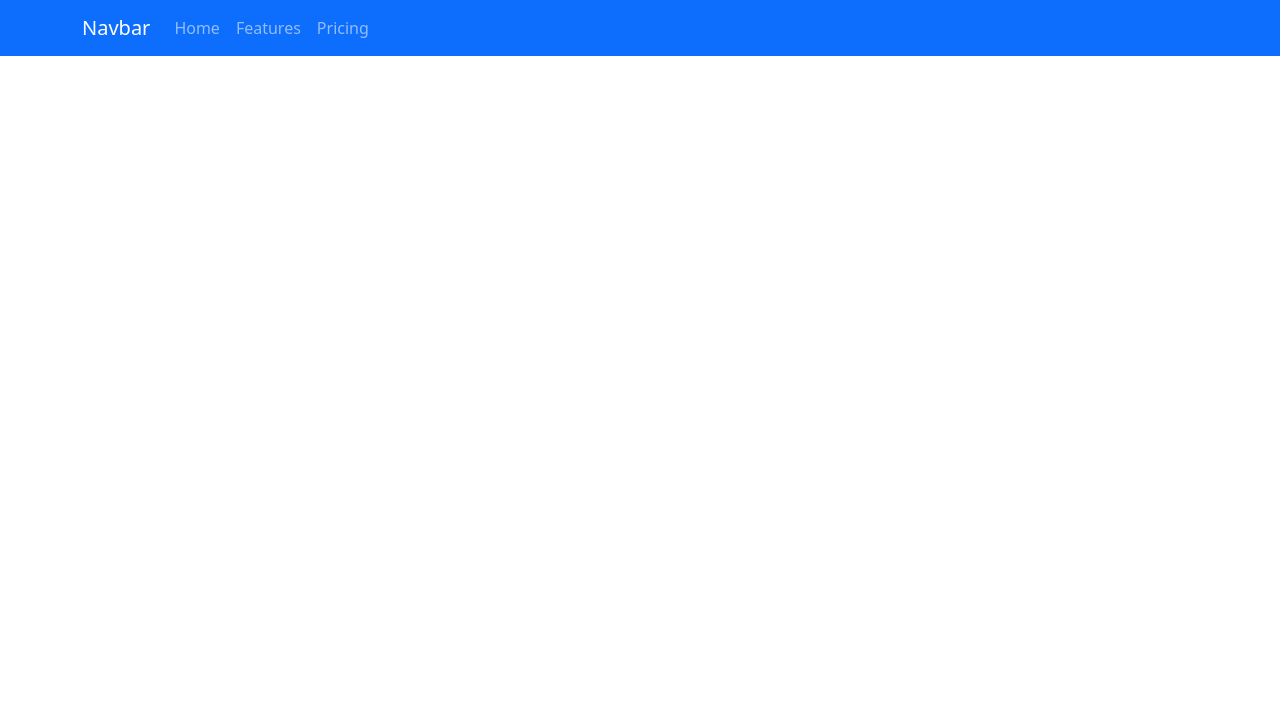
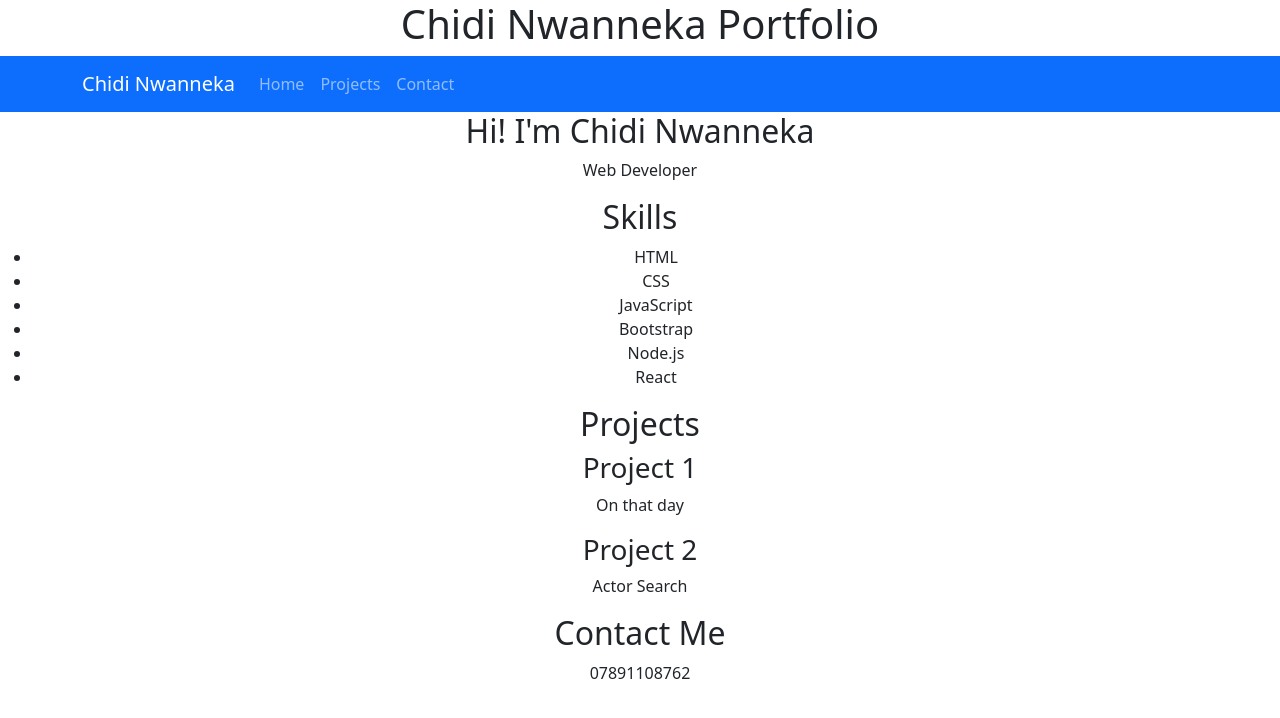
Before and after one commit to cnwanneka/react-portfolio, a React (Create React App) app: page / in a window 1280 px wide. Shown: the top 718 px of the page. Built offline with nearby package versions, Linux system fonts and the light colour scheme.

Commit message:
added skills section

```diff
--- a/src/App.js
+++ b/src/App.js
@@ -7,16 +7,52 @@ import './App.css';
 function App() {
   return (
     <div className="App">
-      <Navbar bg="primary" variant="dark">
+      <header>
+        <h1>Chidi Nwanneka Portfolio</h1>
+        <Navbar bg="primary" variant="dark">
         <Container>
-          <Navbar.Brand href="#home">Navbar</Navbar.Brand>
+          <Navbar.Brand href="#home">Chidi Nwanneka</Navbar.Brand>
           <Nav className="me-auto">
             <Nav.Link href="#home">Home</Nav.Link>
-            <Nav.Link href="#features">Features</Nav.Link>
-            <Nav.Link href="#pricing">Pricing</Nav.Link>
+            <Nav.Link href="#features">Projects</Nav.Link>
+            <Nav.Link href="#pricing">Contact</Nav.Link>
           </Nav>
         </Container>
       </Navbar>
+      </header>
+      <main>
+        <section id="about">
+          <h2>Hi! I'm Chidi Nwanneka</h2>
+          <p>Web Developer</p>
+        </section>
+        <section id="skills">
+          <h2>Skills</h2>
+          <ul>
+            <li>HTML</li>
+            <li>CSS</li>
+            <li>JavaScript</li>
+            <li>Bootstrap</li>
+            <li>Node.js</li>
+            <li>React</li>
+          </ul>
+        </section>
+        <section id="projects">
+          <h2>Projects</h2>
+          <div className="project">
+            <h3>Project 1</h3>
+            <p>On that day</p>
+          </div>
+          <div className="project">
+            <h3>Project 2</h3>
+            <p>Actor Search</p>
+          </div>
+        </section>
+        <section id="contact">
+          <h2>Contact Me</h2>
+          <p>07891108762</p>
+
+        </section>
+      </main>
 
     </div>
   );
```
